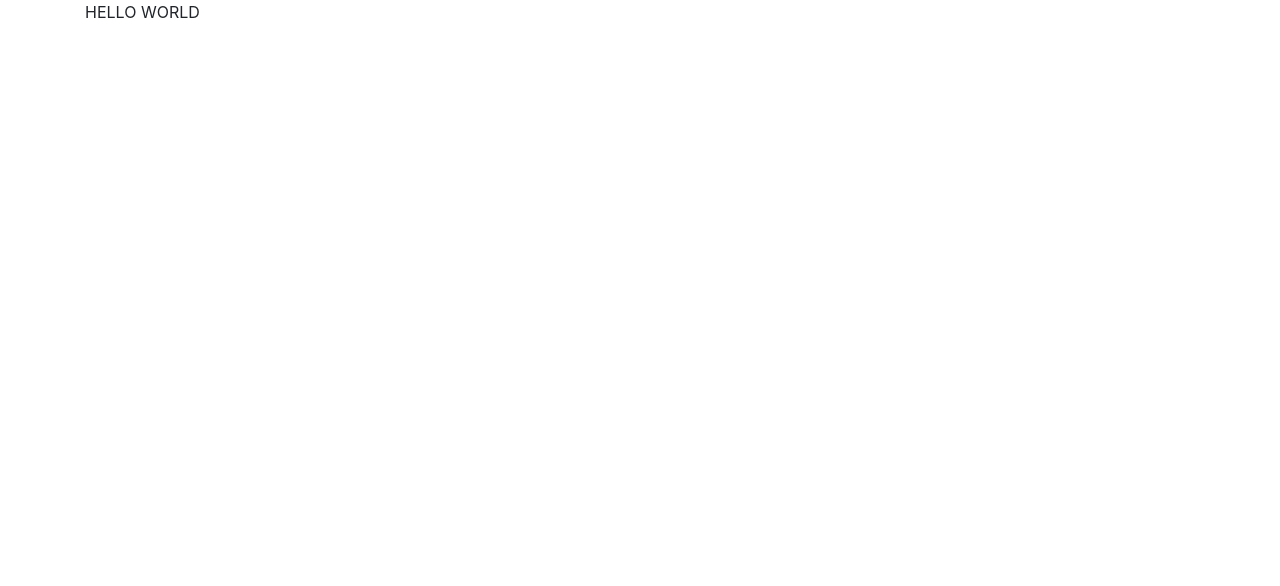
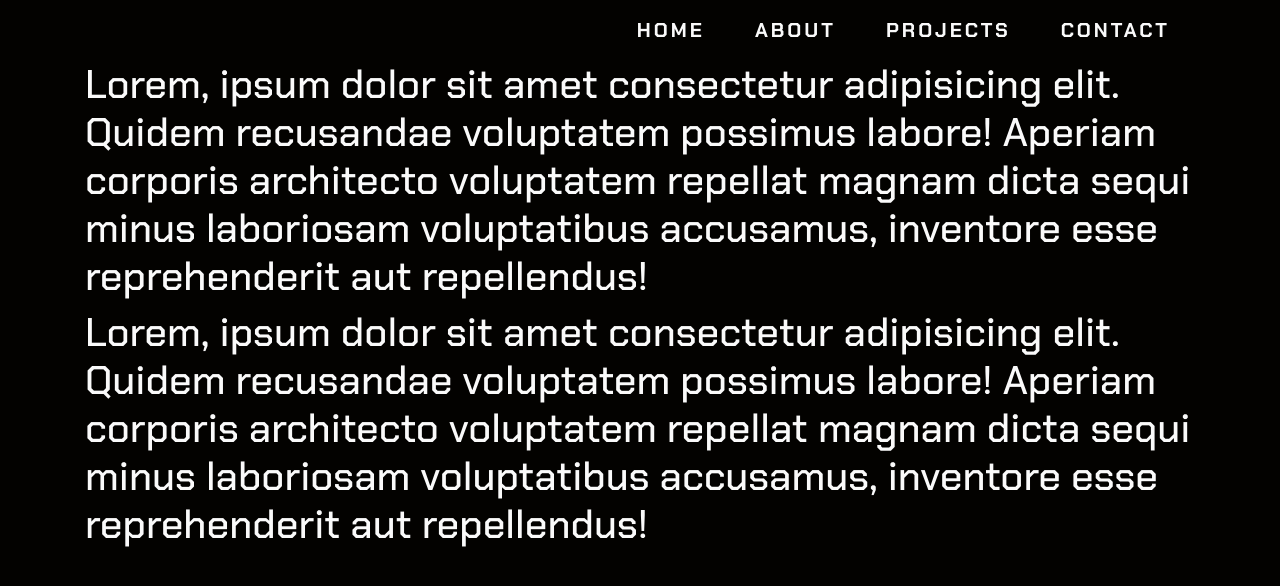
Before and after one commit to hoggir/Portofolio, a React (Create React App) app: page / in a window 1280 px wide. Shown: the top 586 px of the page. Built offline with nearby package versions, Linux system fonts and the light colour scheme.

Commit message:
first-commit

```diff
--- a/src/App.js
+++ b/src/App.js
@@ -1,10 +1,15 @@
 import React from "react";
-import Page from "./pages";
+import { BrowserRouter as Router, Route, Routes } from "react-router-dom";
+import V2Home from "./pages/v2/Home";
 
 function App() {
   return (
     <div className="App">
-      <Page />
+    <Router>
+      <Routes>
+        <Route exact path="/" element={<V2Home />} />
+      </Routes>
+    </Router>
     </div>
   );
 }
--- a/src/pages/index.jsx
+++ b/src/pages/index.jsx
@@ -8,8 +8,8 @@ const Page = () => {
     <div className="App">
       <Router>
         <Routes>
-          <Route exact path="/" element={<Home />} />
-          <Route exact path="/v2" element={<V2Home />} />
+          <Route exact path="/" element={<V2Home />} />
+          <Route exact path="/v2" element={<Home />} />
         </Routes>
       </Router>
     </div>
```
